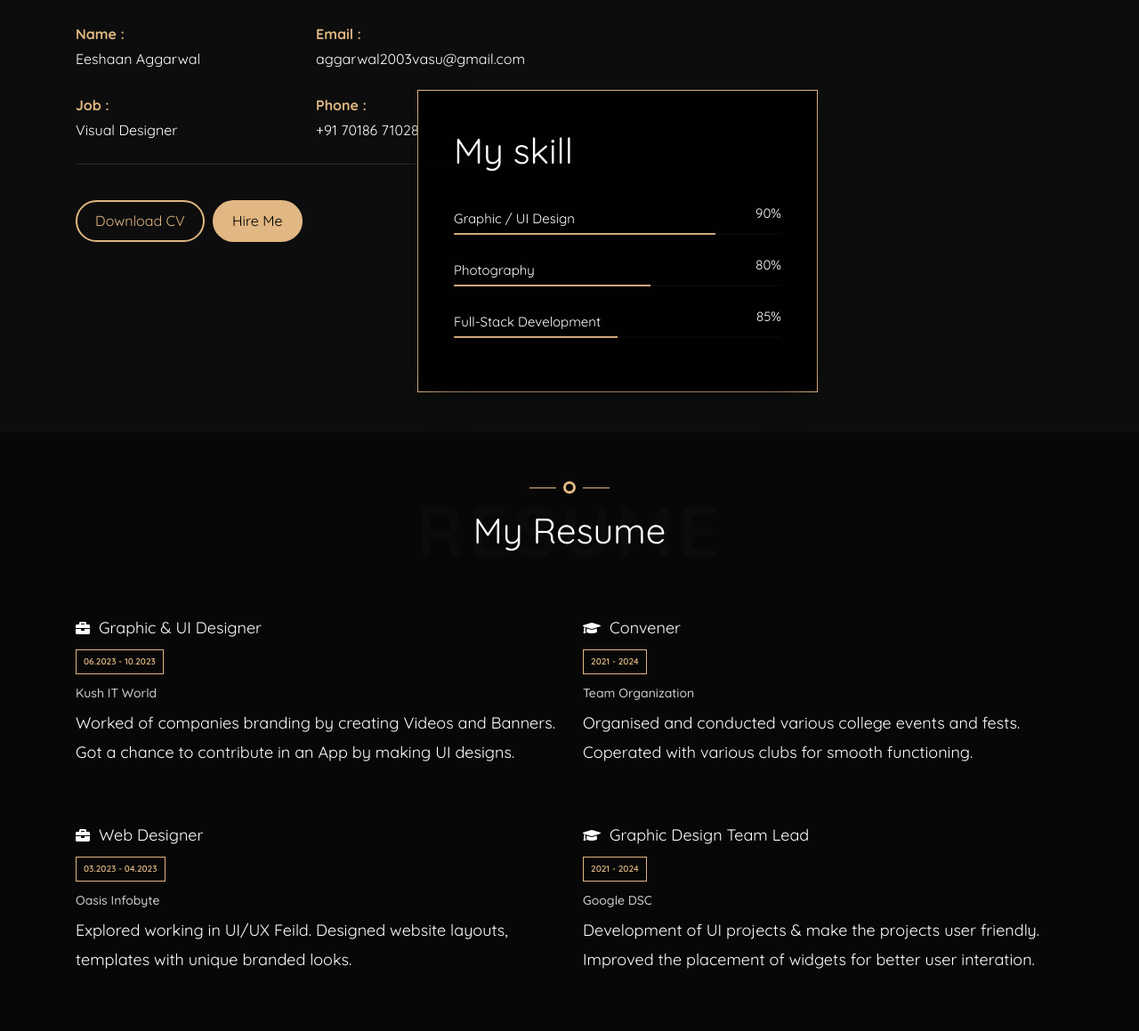
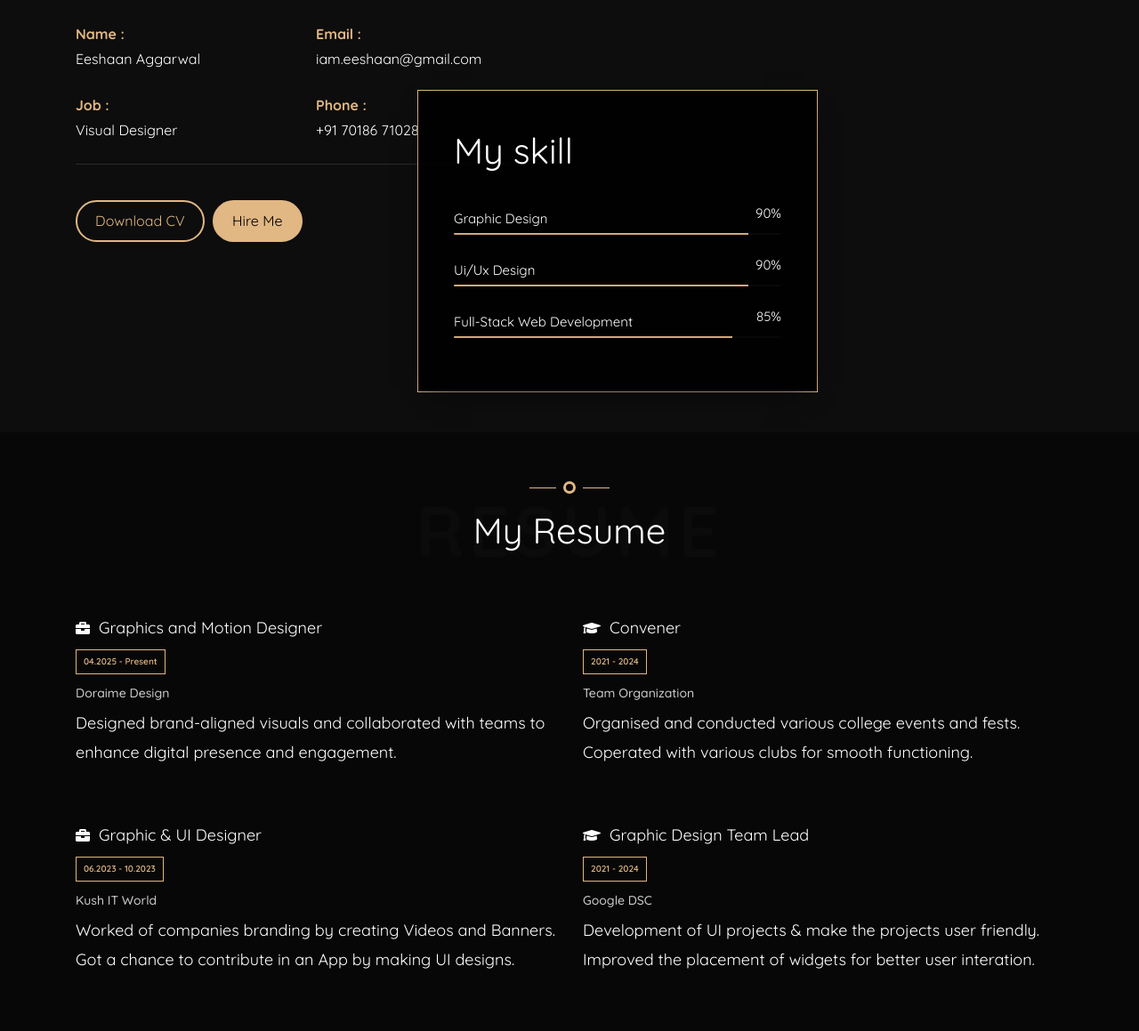
Before and after one commit to eeshaan18/Portfolio-EA, a plain HTML site: page index.html in a window 1280 px wide. Shown: the part 1274-2433 px from the top of the page at 89% size. Drawn offline with Linux system fonts and the light colour scheme.

Commit message:
Update index.html

```diff
--- a/index.html
+++ b/index.html
@@ -139,7 +139,7 @@
                            </div>
                            <div class="col-md-6 col-sm-4 no-padding">
                               <ul>
-                                 <li><span>Email : </span> <a href="#">aggarwal2003vasu@gmail.com</a></li>
+                                 <li><span>Email : </span> <a href="#">iam.eeshaan@gmail.com</a></li>
                                  <li><span>Phone : </span> <a href="#"> +91 70186 71028</a></li>
                               </ul>
                            </div>
@@ -156,21 +156,21 @@
                               <div class="desc">
                                  <h3>My skill</h3>
                                  <div class="skill-item">
-                                    <h5>Graphic / UI Design</h5><span>90%</span>
+                                    <h5>Graphic Design</h5><span>90%</span>
                                     <div class="progress" data-percent="90%">
-                                       <div class="progress-bar bar-null" role="progressbar" aria-valuenow="80" aria-valuemin="0" aria-valuemax="100" style="width: 80%;"></div>
+                                       <div class="progress-bar bar-null" role="progressbar" aria-valuenow="90" aria-valuemin="0" aria-valuemax="100" style="width: 90%;"></div>
                                     </div>
                                  </div>
                                  <div class="skill-item">
-                                    <h5>Photography</h5><span>80%</span>
-                                    <div class="progress" data-percent="80%">
-                                       <div class="progress-bar bar-null" role="progressbar" aria-valuenow="60" aria-valuemin="0" aria-valuemax="100" style="width: 60%;"></div>
+                                    <h5>Ui/Ux Design</h5><span>90%</span>
+                                    <div class="progress" data-percent="90%">
+                                       <div class="progress-bar bar-null" role="progressbar" aria-valuenow="90" aria-valuemin="0" aria-valuemax="100" style="width: 90%;"></div>
                                     </div>
                                  </div>
                                  <div class="skill-item">
-                                    <h5>Full-Stack Development</h5><span>85%</span>
-                                    <div class="progress" data-percent="60%">
-                                       <div class="progress-bar bar-null" role="progressbar" aria-valuenow="50" aria-valuemin="0" aria-valuemax="100" style="width: 50%;"></div>
+                                    <h5>Full-Stack Web Development</h5><span>85%</span>
+                                    <div class="progress" data-percent="90%">
+                                       <div class="progress-bar bar-null" role="progressbar" aria-valuenow="85" aria-valuemin="0" aria-valuemax="100" style="width: 85%;"></div>
                                     </div>
                                  </div>
                               </div>
@@ -200,16 +200,16 @@
                   <div class="col-md-12">
                      <div class="col-md-6">
                         <div class="item mb-40">
+                           <h4><span class="item-icon"><i class="fas fa-briefcase"></i></span>Graphics and Motion Designer</h4>
+                           <span class="meta">04.2025 - Present</span>
+                           <h5>Doraime Design</h5>
+                           <p>Designed brand-aligned visuals and collaborated with teams to enhance digital presence and engagement.</p>
+                        </div>
+                        <div class="item mb-40">
                            <h4><span class="item-icon"><i class="fas fa-briefcase"></i></span>Graphic & UI Designer</h4>
                            <span class="meta">06.2023 - 10.2023</span>
                            <h5>Kush IT World</h5>
                            <p>Worked of companies branding by creating Videos and Banners. Got a chance to contribute in an App by making UI designs.</p>
-                        </div>
-                        <div class="item mb-40">
-                           <h4><span class="item-icon"><i class="fas fa-briefcase"></i></span>Web Designer</h4>
-                           <span class="meta">03.2023 - 04.2023</span>
-                           <h5>Oasis Infobyte</h5>
-                           <p>Explored working in UI/UX Feild. Designed website layouts, templates with unique branded looks.</p>
                         </div>
                         <div class="item mb-40">
                            <h4><span class="item-icon"><i class="fas fa-briefcase"></i></span>Graphic Designer</h4>
@@ -451,9 +451,9 @@
                      <div class="blog">
                         <a href="blog.html"><img class="img-responsive" src="images/p-6.png" alt=""></a>
                         <div class="blog-text">
-                           <span class="posted_on">Web Development</span>
-                           <h3><a href="blog.html">Stock Trading Website</a></h3>
-                           <p>The stock trading web project allows users to buy stocks of various companies through a user-friendly interface. Powered by HTML for the front-end, and Express and MongoDB for the back-end, it offers a seamless trading experience and real-time updates on stock prices.</p>
+                           <span class="posted_on">API Development</span>
+                           <h3>API for Delivery App</h3>
+                           <p>Developed robust RESTful APIs for the Delivery App, enabling real-time order tracking, user authentication, and seamless communication between customers, delivery agents, and restaurants. Built using Node.js, Express, and MongoDB.</p>
                         </div>
                      </div>
                   </div>
@@ -462,7 +462,7 @@
                         <a href="blog.html"><img class="img-responsive" src="images/p-4.png" alt=""></a>
                         <div class="blog-text">
                            <span class="posted_on">UI Design</span>
-                           <h3><a href="blog.html">Fashion App Mockup</a></h3>
+                           <h3>Fashion App Mockup</h3>
                            <p>A mobile app is a software application developed specifically for use on small, wireless computing devices, such as smartphones and tablets and a user-friendly interfaces enables the user to easily understand how to use the products.</p>
                         </div>
                      </div>
@@ -472,7 +472,7 @@
                         <a href="blog.html"><img class="img-responsive" src="p-7.png" alt=""></a>
                         <div class="blog-text">
                            <span class="posted_on">Full Stack Development</span>
-                           <h3><a href="blog.html">Stock Management System</a></h3>
+                           <h3>Stock Management System</h3>
                            <p>The Stock Management System is a full-stack project that streamlines inventory management with real-time tracking & automated notifications. Built with MongoDB, Express, Node.js, & Next.js, it features a responsive interface for efficient & user-friendly stock control across devices.</p>
                         </div>
                      </div>
@@ -499,7 +499,7 @@
                      <ul class="contact-info">
                         <li><i class="fas fa-map-marked-alt"></i>Himachal Pradesh, India</li>
                         <li><i class="fas fa-phone-alt"></i>+91 70186 71028</li>
-                        <li><i class="fas fa-envelope"></i>aggarwal2003vasu@gmail.com</li>
+                        <li><i class="fas fa-envelope"></i>iam.eeshaan@gmail.com</li>
                         <li><i class="fas fa-globe"></i><a href="https://eeshaan24.vercel.app">eeshaan24.vercel.app</a></li>
                      </ul>
                   </div>
```
